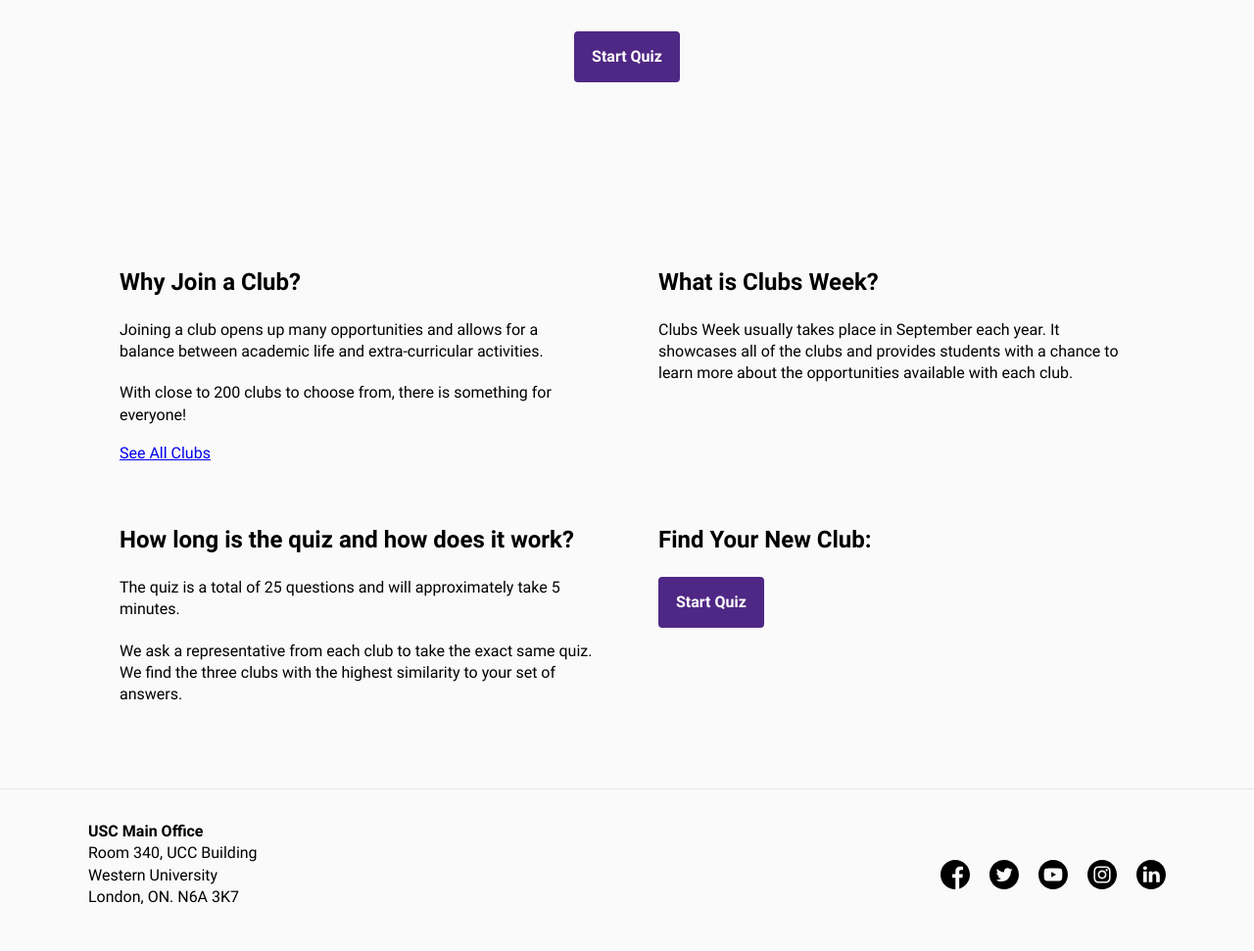
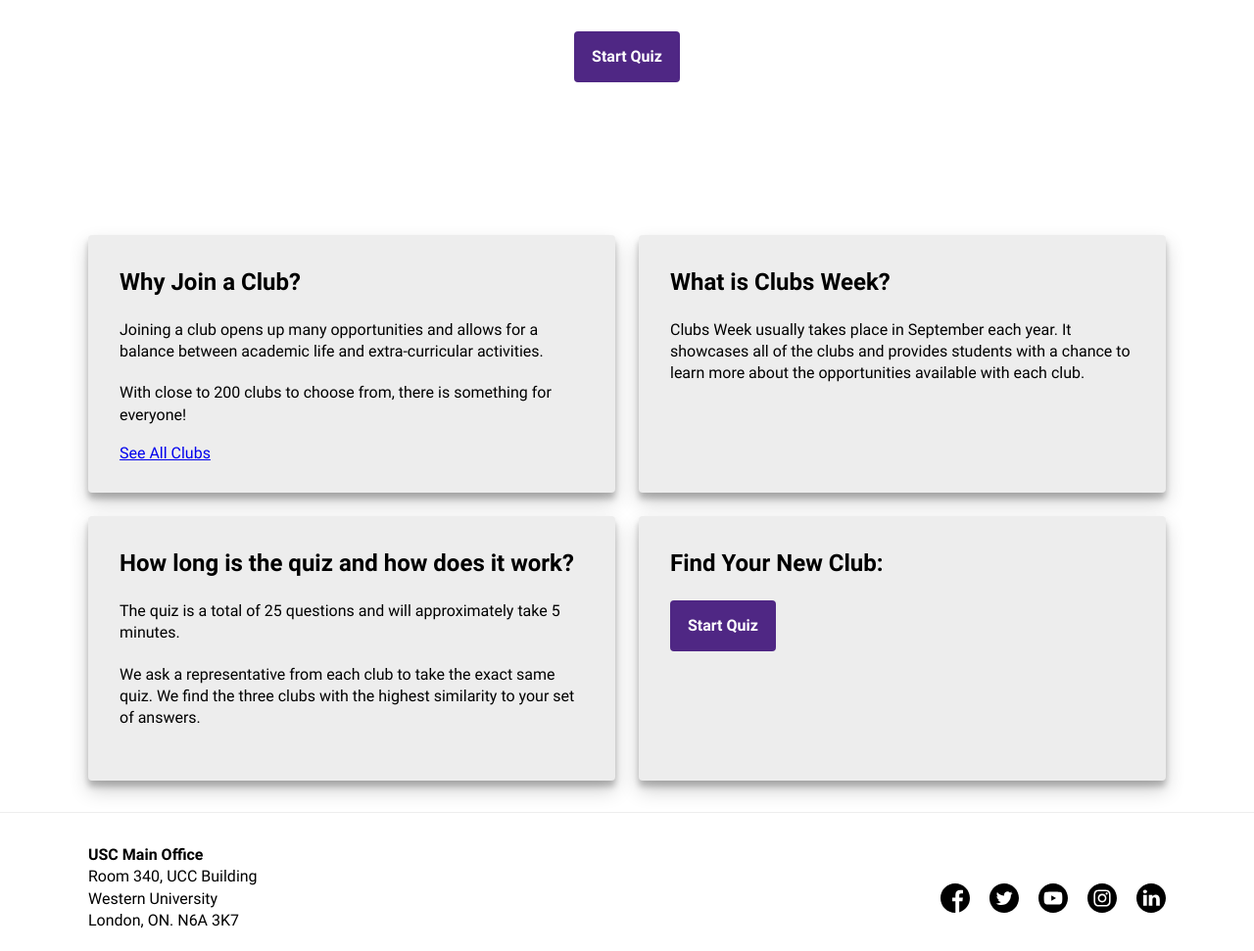
Before and after one commit to gpimlatt/Club_Matching, a Flask app: page / in a window 1280 px wide. Shown: the part 532-1503 px from the top of the page at 98% size. Before the commit the page ends 1456 px from the top, so only its background shows below. Run offline with Flask 2, Linux system fonts and the light colour scheme; parts of the project's set-up code (start-up, migrations or seed data) failed here and were passed over.

Commit message:
Add light-gray background to FAQ section

```diff
--- a/clubmatcher/static/styles/css/main.css
+++ b/clubmatcher/static/styles/css/main.css
@@ -37,7 +37,7 @@ ol, ul {
   box-sizing: inherit; }
 
 body {
-  background-color: #FAFAFA; }
+  background-color: #FFFFFF; }
 
 h1, h2, h3, h4, h5, h6, p {
   font-family: "Roboto", sans-serif;
@@ -154,7 +154,7 @@ input {
     transition: 0.3s; }
 
 .footer {
-  border-top: 0.0625rem solid #E5E5E5; }
+  border-top: 0.0625rem solid #EDEDED; }
 
 .footer-grid-container {
   margin-top: 2rem;
@@ -318,18 +318,14 @@ input {
       grid-row-gap: 2rem; } }
   @media (min-width: 600px) {
     .index-more-info-container {
-      grid-template-columns: 1fr 1fr; } }
-  @media (min-width: 900px) {
-    .index-more-info-container {
-      grid-template-columns: 1fr 1fr; } }
+      grid-template-columns: 1fr 1fr;
+      grid-gap: 1.5rem; } }
 
 .more-info-item {
-  padding: 2rem; }
-  @media (max-width: 599px) {
-    .more-info-item {
-      border-radius: 4px; }
-      .more-info-item:nth-of-type(odd) {
-        background-color: #E5E5E5; } }
+  padding: 2rem;
+  box-shadow: 0 10px 20px rgba(0, 0, 0, 0.19), 0 6px 6px rgba(0, 0, 0, 0.23);
+  border-radius: 4px;
+  background-color: #EDEDED; }
 
 .club-login-page {
   display: flex;
--- a/clubmatcher/static/styles/scss/pages/_index.scss
+++ b/clubmatcher/static/styles/scss/pages/_index.scss
@@ -103,20 +103,13 @@
 
   @include for-tablet-portrait-up {
     grid-template-columns: 1fr 1fr;
-  }
-
-  @include for-tablet-landscape-up {
-    grid-template-columns: 1fr 1fr;
+    grid-gap: 1.5rem;
   }
 }
 
 .more-info-item {
   padding: 2rem;
-
-  @include for-phone-only {
-    border-radius: $border-radius;
-    &:nth-of-type(odd) {
-      background-color: $light-grey;
-    }
-  }
+  box-shadow: 0 10px 20px rgba(#000, .19), 0 6px 6px rgba(#000, .23);
+  border-radius: $border-radius;
+  background-color: $light-grey;
 }
```
Also changed, not shown: other parts of clubmatcher/static/styles/css/main.css (+16 -16 lines).
